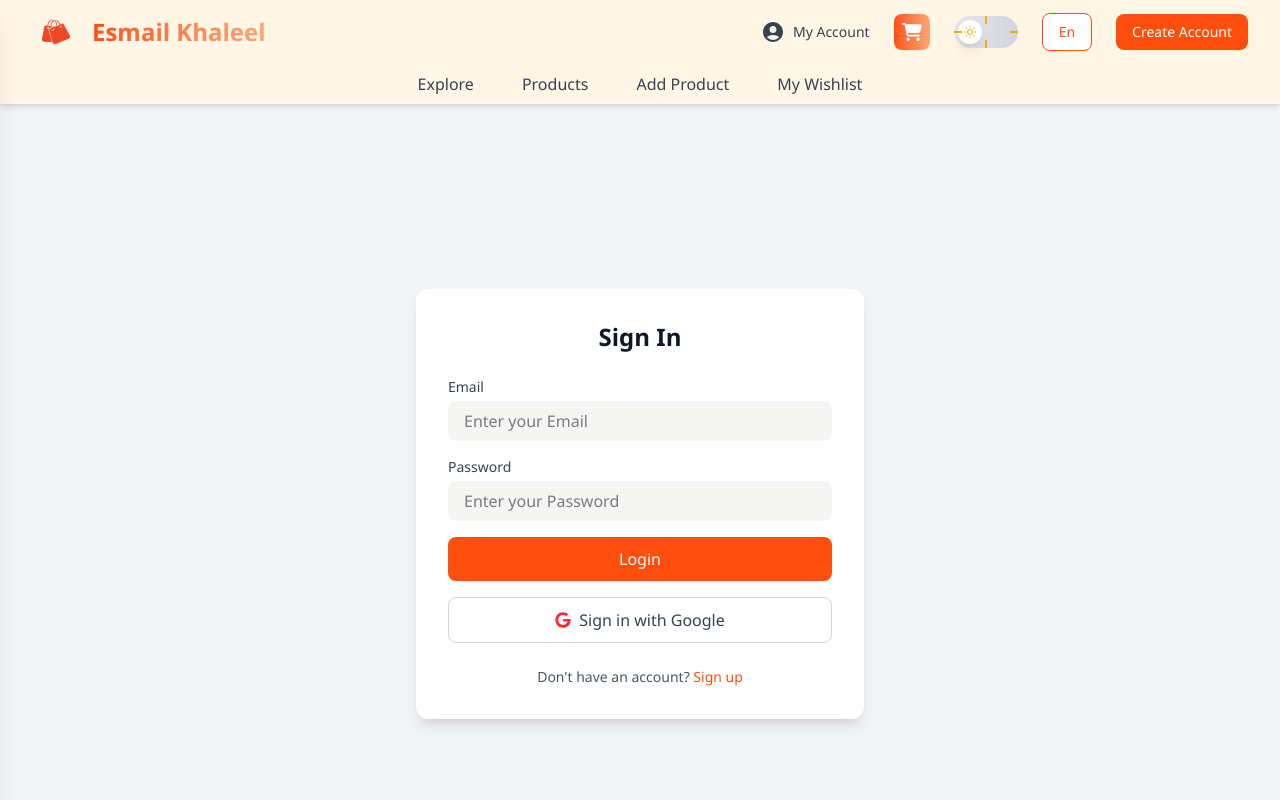
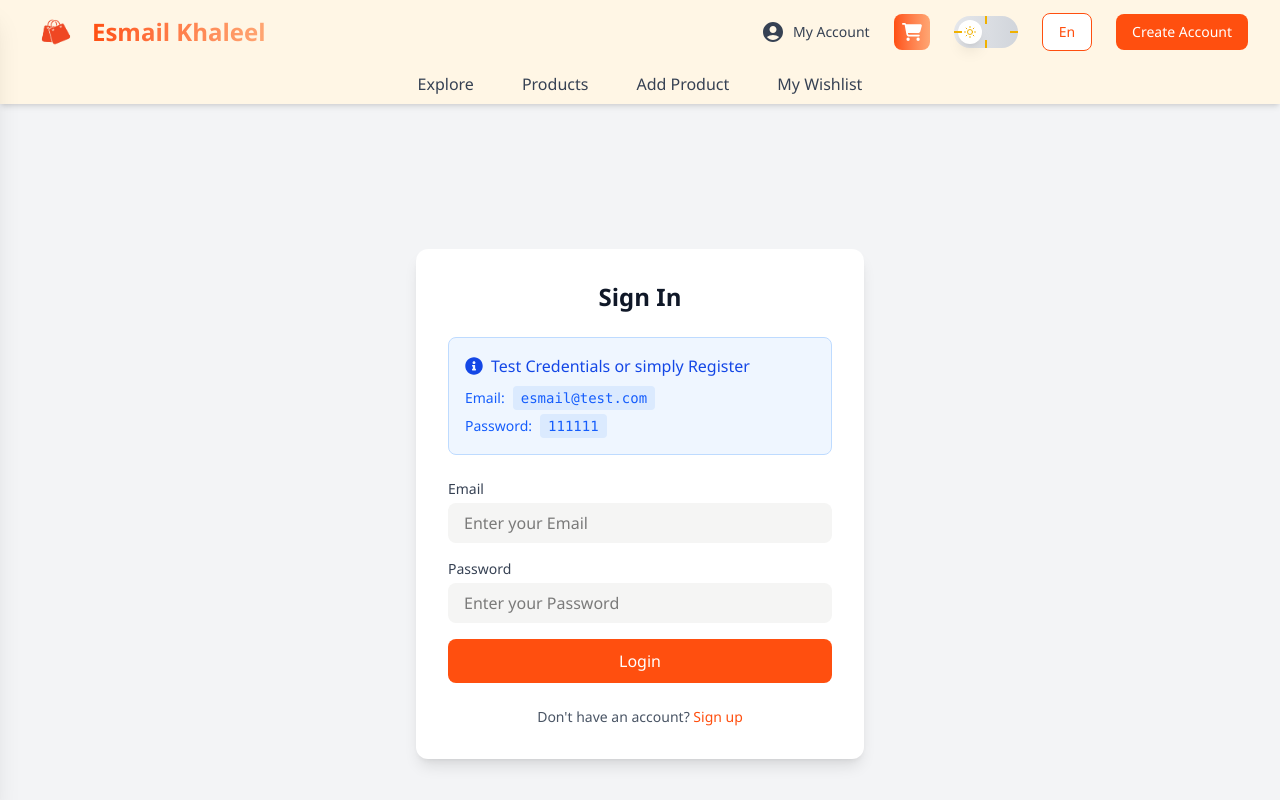
Before and after one commit to EsmailKhaleel/ecommerce-react, a React (Vite) app: page /auth in a window 1280 px wide. Shown: the top 800 px of the page. Built offline with nearby package versions, Linux system fonts and the light colour scheme; a web font is replaced by a local one.

Commit message:
Refactor Login and Register components; remove Google sign-in functionality and add test credentials section

```diff
--- a/src/Pages/Login/Login.jsx
+++ b/src/Pages/Login/Login.jsx
@@ -2,13 +2,13 @@ import { useState } from 'react';
 import { Formik, Form } from 'formik';
 import { NavLink } from 'react-router-dom';
 import { LoginSchema } from '../../utils/yupValidationSchema';
-import { FaCheckCircle, FaGoogle } from 'react-icons/fa';
+import { FaCheckCircle, FaInfoCircle } from 'react-icons/fa';
 import MyCustomField from '../../Components/MyCustomField';
 import { useAuth } from '../../Context/useAuth';
 
 
 function Login() {
-    const { signIn, signInWithGoogle } = useAuth();
+    const { signIn } = useAuth();
 
     const initialValues = {
         email: '',
@@ -34,21 +34,29 @@ function Login() {
         }
     };
 
-    const handleGoogleSignIn = async () => {
-        try {
-            const user = await signInWithGoogle();
-            if (user) {
-                setIsSuccess(true);
-            }
-        } catch (error) {
-            console.error("Error signing in with Google:", error);
-        }
-    };
-
     return (
         <div className="min-h-screen bg-gray-100 flex items-center justify-center p-4 dark:bg-gray-900">
             <div className="max-w-md w-full bg-white rounded-xl shadow-lg p-8 dark:bg-gray-300">
                 <h2 className="text-2xl font-bold text-gray-900 mb-6 text-center">Sign In</h2>
+
+                {/* Test Credentials Section */}
+                <div className="mb-6 p-4 bg-blue-50 dark:bg-blue-100 rounded-lg border border-blue-200">
+                    <div className="flex items-center gap-2 mb-2 text-blue-700">
+                        <FaInfoCircle className="text-lg" />
+                        <h3 className="font-medium">Test Credentials or simply Register</h3>
+                    </div>
+                    <div className="space-y-1 text-sm text-blue-600">
+                        <div className="flex items-center gap-2">
+                            <span className="font-medium">Email:</span>
+                            <code className="bg-blue-100 dark:bg-blue-200 px-2 py-0.5 rounded">esmail@test.com</code>
+                        </div>
+                        <div className="flex items-center gap-2">
+                            <span className="font-medium">Password:</span>
+                            <code className="bg-blue-100 dark:bg-blue-200 px-2 py-0.5 rounded">111111</code>
+                        </div>
+                    </div>
+                </div>
+
                 <Formik
                     initialValues={initialValues}
                     validationSchema={LoginSchema}
@@ -66,15 +74,6 @@ function Login() {
                         </Form>
                     )}
                 </Formik>
-
-                {/* Google Sign In Button */}
-                <button
-                    onClick={handleGoogleSignIn}
-                    className="w-full mt-4 bg-white text-gray-700 border border-gray-300 font-medium py-2.5 rounded-lg transition-colors hover:bg-gray-50 flex items-center justify-center gap-2"
-                >
-                    <FaGoogle className="text-red-500" />
-                    Sign in with Google
-                </button>
 
                 {/* Signup Redirect */}
                 <div className="mt-6 text-center text-sm text-gray-600">
--- a/src/Pages/Register/Register.jsx
+++ b/src/Pages/Register/Register.jsx
@@ -2,12 +2,12 @@ import { useState } from "react";
 import { Formik, Form } from "formik";
 import { NavLink } from "react-router-dom";
 import { RegisterSchema } from "../../utils/yupValidationSchema";
-import { FaCheckCircle, FaGoogle } from "react-icons/fa";
+import { FaCheckCircle } from "react-icons/fa";
 import MyCustomField from "../../Components/MyCustomField";
 import { useAuth } from "../../Context/useAuth";
 
 function Register() {
-    const { signUp, signInWithGoogle } = useAuth();
+    const { signUp } = useAuth();
     const initialValues = {
         username: "",
         email: "",
@@ -29,17 +29,6 @@ function Register() {
             setIsSuccess(false);
         } finally {
             setSubmitting(false);
-        }
-    };
-
-    const handleGoogleSignIn = async () => {
-        try {
-            const user = await signInWithGoogle();
-            if (user) {
-                setIsSuccess(true);
-            }
-        } catch (error) {
-            console.error("Error signing in with Google:", error);
         }
     };
 
@@ -66,15 +55,6 @@ function Register() {
                         </Form>
                     )}
                 </Formik>
-
-                {/* Google Sign In Button */}
-                <button
-                    onClick={handleGoogleSignIn}
-                    className="w-full mt-4 bg-white text-gray-700 border border-gray-300 font-medium py-2.5 rounded-lg transition-colors hover:bg-gray-50 flex items-center justify-center gap-2"
-                >
-                    <FaGoogle className="text-red-500" />
-                    Sign in with Google
-                </button>
 
                 {/* Login Redirect */}
                 <div className="mt-6 text-center text-sm text-gray-600">
```
